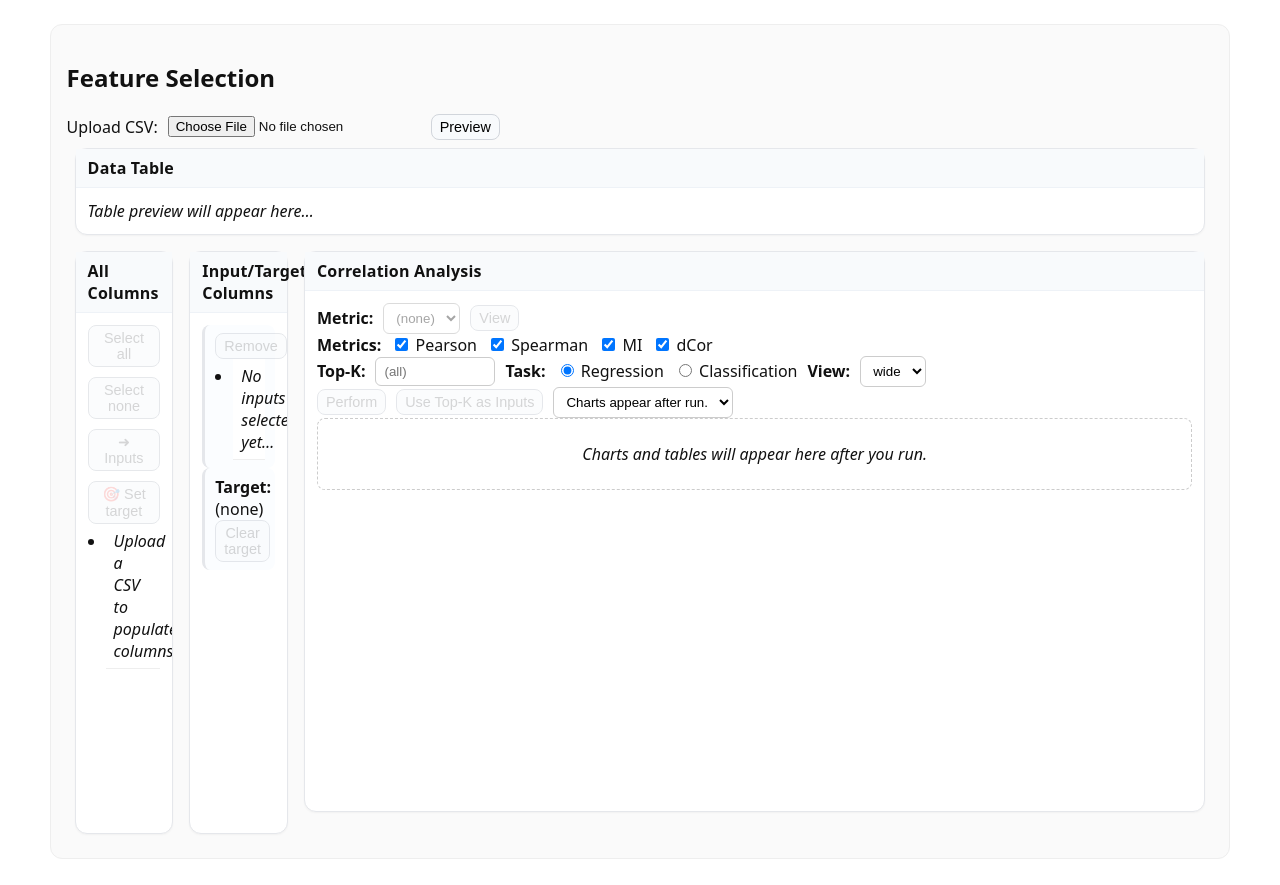
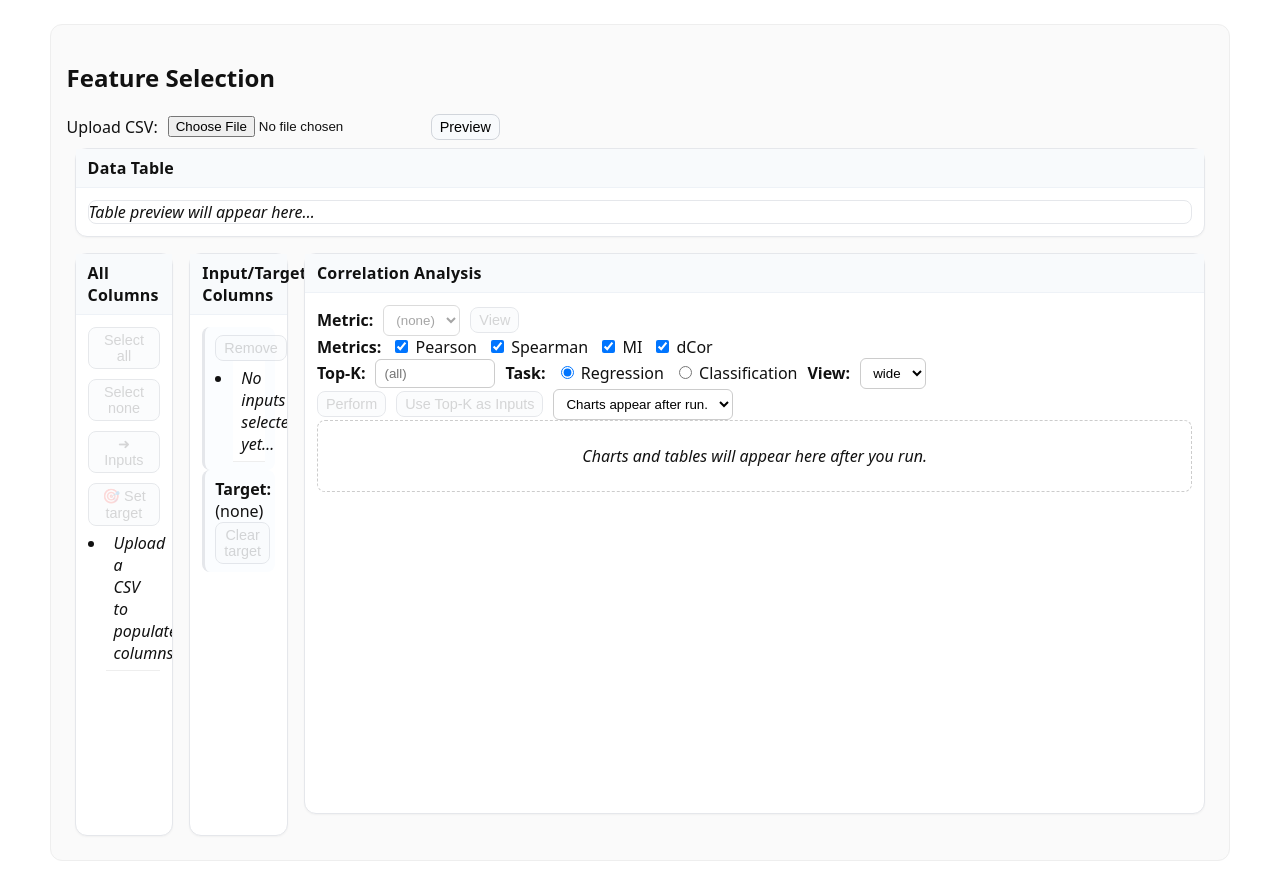
Before and after one commit to ornlpmcp/ASCENDS, a FastAPI app: page /correlation in a window 1280 px wide. Shown: the part 51-936 px from the top of the page. Before the commit the page ends 910 px from the top, so only its background shows below. Run offline with FastAPI, Linux system fonts and the light colour scheme.

Commit message:
fix: correct SEARCH/REPLACE block in templates/correlation.html to match exactly
Co-authored-by: aider (gpt-4o) <aider@aider.chat>

```diff
--- a/templates/correlation.html
+++ b/templates/correlation.html
@@ -24,9 +24,10 @@
     <div class="col col-12">
       <div class="card">
         <div class="card-title">Data Table</div>
-        <div class="card-body" style="min-height:350px; max-height:350px; overflow:auto;">
+        <div class="card-body">
+          <div class="table-wrap" style="max-height:350px;">
             {% if preview_headers %}
-            <table class="preview">
+              <table class="table">
                 <thead>
                   <tr>
                     {% for h in preview_headers %}
@@ -35,9 +36,9 @@
                   </tr>
                 </thead>
                 <tbody>
-                {% for r in preview_rows %}
+                  {% for row in preview_rows %}
                     <tr>
-                    {% for cell in r %}
+                      {% for cell in row %}
                         <td>{{ cell }}</td>
                       {% endfor %}
                     </tr>
@@ -45,8 +46,9 @@
                 </tbody>
               </table>
             {% else %}
-            <em>Table preview will appear here…</em>
+              <div style="padding:10px;"><em>Table preview will appear here…</em></div>
             {% endif %}
+          </div>
         </div>
       </div>
     </div>
```
Lines whose indentation alone changed are shown as unchanged.
